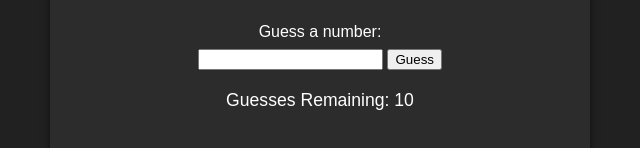
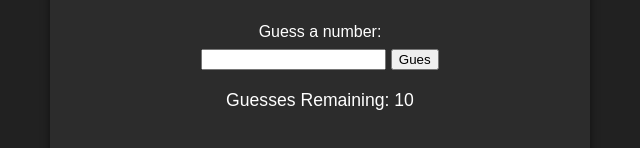
Before and after one commit to CodeWithVirajkumar/Number-guessing-, a plain HTML site: page index.html in a window 1280 px wide. Shown: the part 310-458 px from the top of the page, 320-960 px from the left. Drawn offline with Linux system fonts and the light colour scheme.

Commit message:
index.html

```diff
--- a/index.html
+++ b/index.html
@@ -15,7 +15,7 @@
     <form>
       <label for="guessField">Guess a number:</label>
       <input type="text" id="guessField" class="guessField">
-      <input type="submit" id="submit" class="guessSubmit" value="Guess">
+      <input type="submit" id="submit" class="guessSubmit" value="Gues">
     </form>
     <div class="result">
       <p>Guesses Remaining: <span class="remaining">10</span></p>
```
